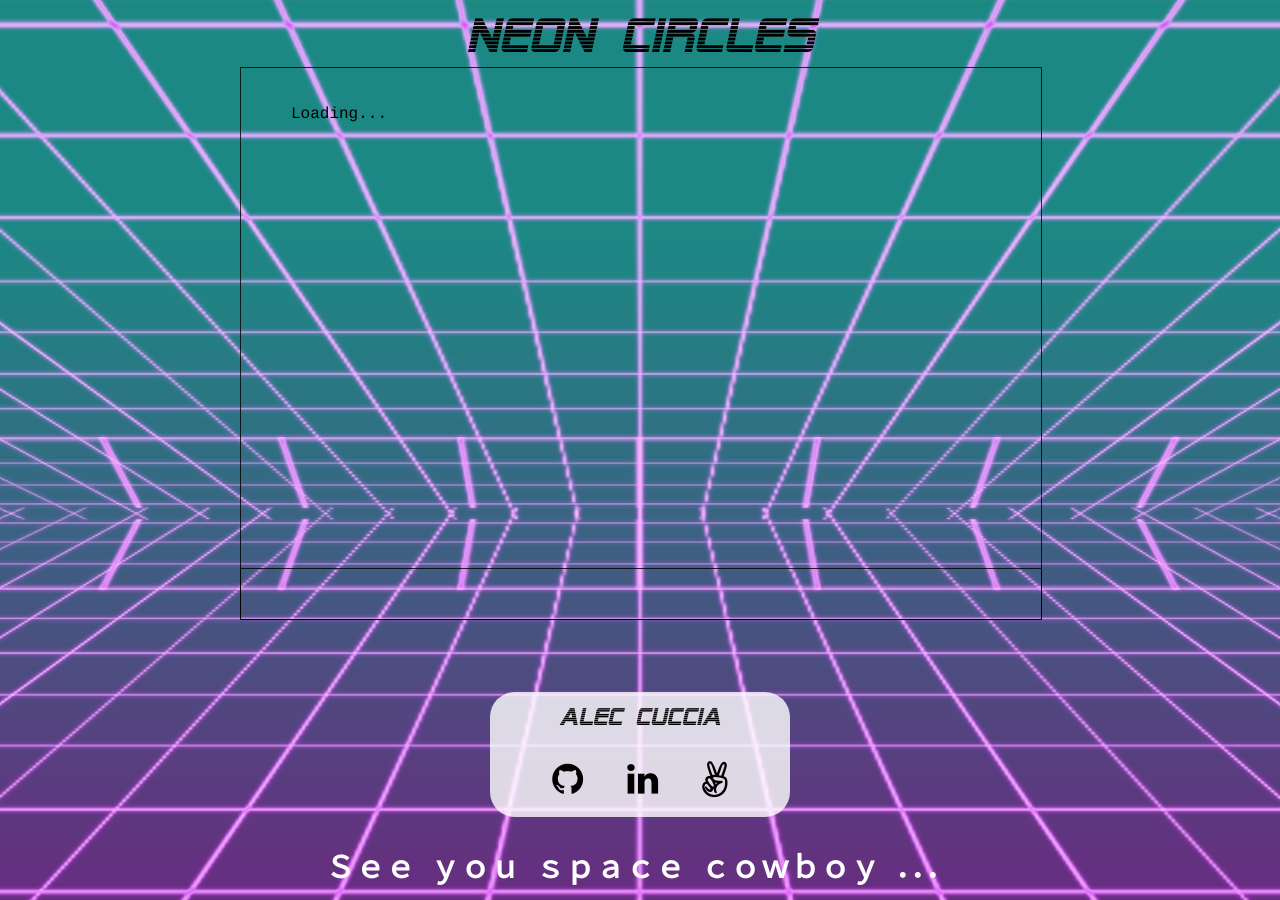
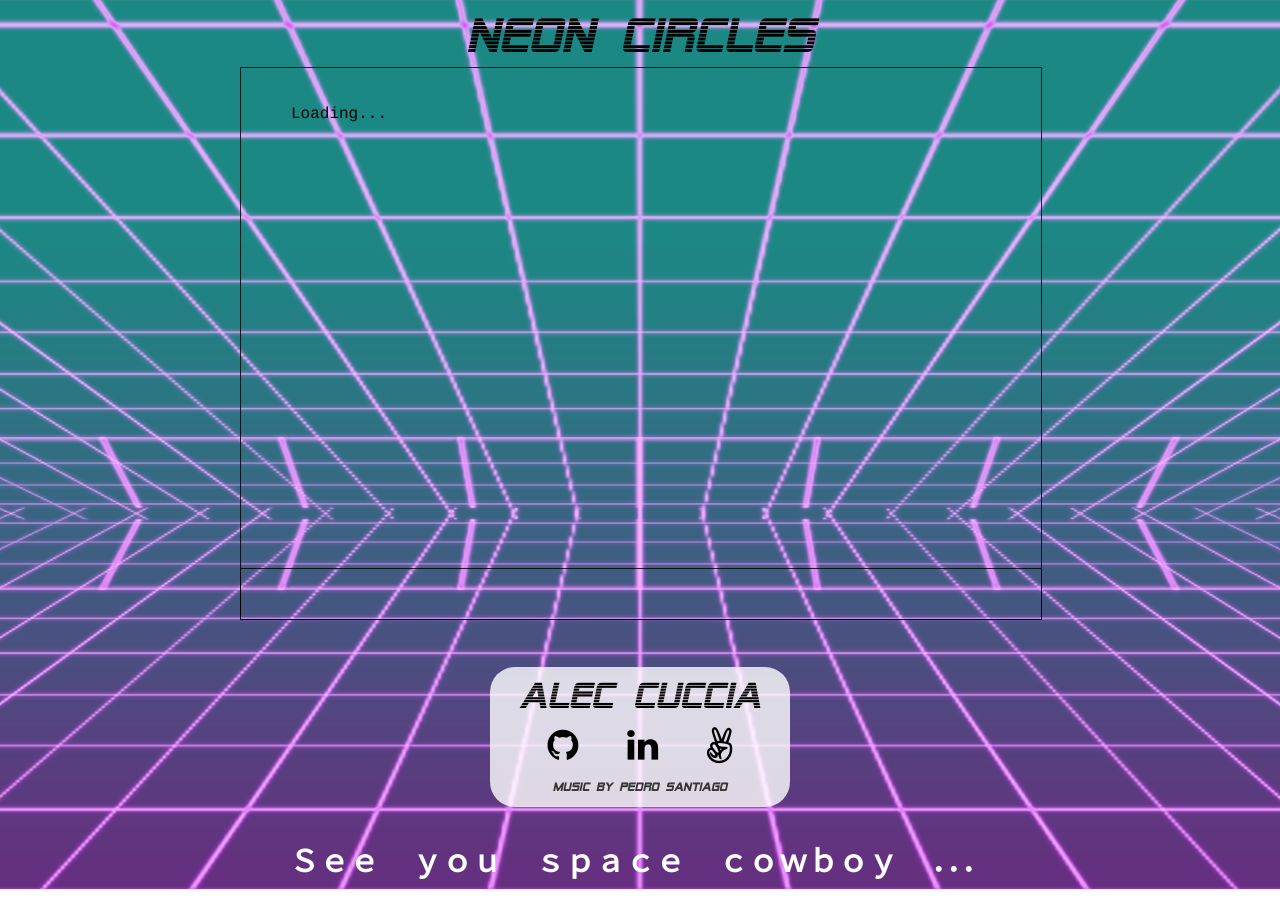
Before and after one commit to atomicretro/neon_circles, a website built with webpack: page index.html in a window 1280 px wide. Built offline with nearby package versions, Linux system fonts and the light colour scheme.

Commit message:
Fix personal link and refactor CSS

```diff
--- a/assets/stylesheets/game.css
+++ b/assets/stylesheets/game.css
@@ -11,13 +11,12 @@ body {
   background-position: center top;
   display: flex;
   flex-direction: column;
-  /* background-size: contain; */
+  font-family: sf_alien_encountersitalic;
 }
 
 h1 {
+  font-size: 48px;
   font-weight: normal;
-  font-size: 48px;
-  font-family: sf_alien_encountersitalic;
   padding: 0;
   margin-left: auto;
   margin-right: auto;
@@ -25,23 +24,25 @@ h1 {
   margin-bottom: 0;
 }
 
-h6 {
-  font-size: 30px;
-  display: block;
-  margin: auto;
-  padding-top: 20px;
-  color: white;
+h2 {
+  font-weight: normal;
+  padding: 0;
+  margin: 0;
+}
+
+h2 a:hover {
+  color: purple;
 }
 
 .game-area {
   position: relative;
-  height: 525px;
+  height: 550px;
   width: 800px;;
   display: block;
   margin-left: auto;
   margin-right: auto;
   margin-top: 10px;
-  margin-bottom: 100px;
+  margin-bottom: 50px;
   padding: 0;
 }
 
@@ -80,34 +81,63 @@ h6 {
   display: flex;
   flex-direction: column;
   align-items: center;
-  height: 200px;
+  margin-bottom: 30px;
 }
 
 .info-background {
   display: flex;
   flex-direction: column;
-  justify-content: space-around;
+  justify-content: center;
   align-items: center;
-  height: 125px;
+  height: 140px;
   width: 300px;
   border-radius: 25px;
   background-color: rgba(255,255,255,0.8);
 }
 
+.info-area a {
+  color: black;
+  text-decoration: none;
+}
+
+.info-area a:hover {
+  text-decoration: none;
+}
+
 .name-area {
-  font-family: sf_alien_encountersitalic;
   font-size: 24px;
 }
 
-.info-background a {
-  color: black;
+.icon-area {
+  padding: 15px 0 20px 0;
+}
+
+.icon-area a {
   font-size: 36px;
   padding-left: 20px;
   padding-right: 20px;
 }
 
-.info-background a:hover {
+.icon-area a:hover {
   color: purple;
+}
+
+.info-background span {
+  font-size: 12px;
+}
+
+.info-background span a:hover {
+  color: purple;
+}
+
+.farewell {
+  margin: auto;
+}
+
+.farewell h6 {
+  color: white;
+  font-size: 30px;
+  margin: 0;
 }
 
 .hidden {
--- a/index.html
+++ b/index.html
@@ -22,9 +22,9 @@
 
     <section class="info-area">
       <div class="info-background">
-        <span class="name-area">
-          ALEC CUCCIA
-        </span>
+        <div class="name-area">
+          <h2><a href="http://aleccuccia.com/neon_circles.html">ALEC CUCCIA</a></h2>
+        </div>
         <div class="icon-area">
           <a href="https://www.github.com/atomicretro">
             <i class="fa fa-github"></i></a>
@@ -33,8 +33,11 @@
   				<a href="https://angel.co/alec-cuccia/">
             <i class="fa fa-angellist"></i></a>
         </div>
+        <span>Music by <a href= "http://freemusicarchive.org/music/Pedro_Santiago/Constellations/Pedro_Santiago_-_10_-_Breeze">Pedro Santiago</a></span>
       </div>
+    </section>
 
+    <section class="farewell">
       <h6>&#xfeff;&#xff33;&#xff45;&#xff45;&#xa0; &#xff59;&#xff4f;&#xff55;&#xa0; &#xff53;&#xff50;&#xff41;&#xff43;&#xff45;&#xa0; &#xff43;&#xff4f;&#xff57;&#xff42;&#xff4f;&#xff59;&#xa0; &#xff0e;&#xff0e;&#xff0e;</h6>
     </section>
   </body>
```
